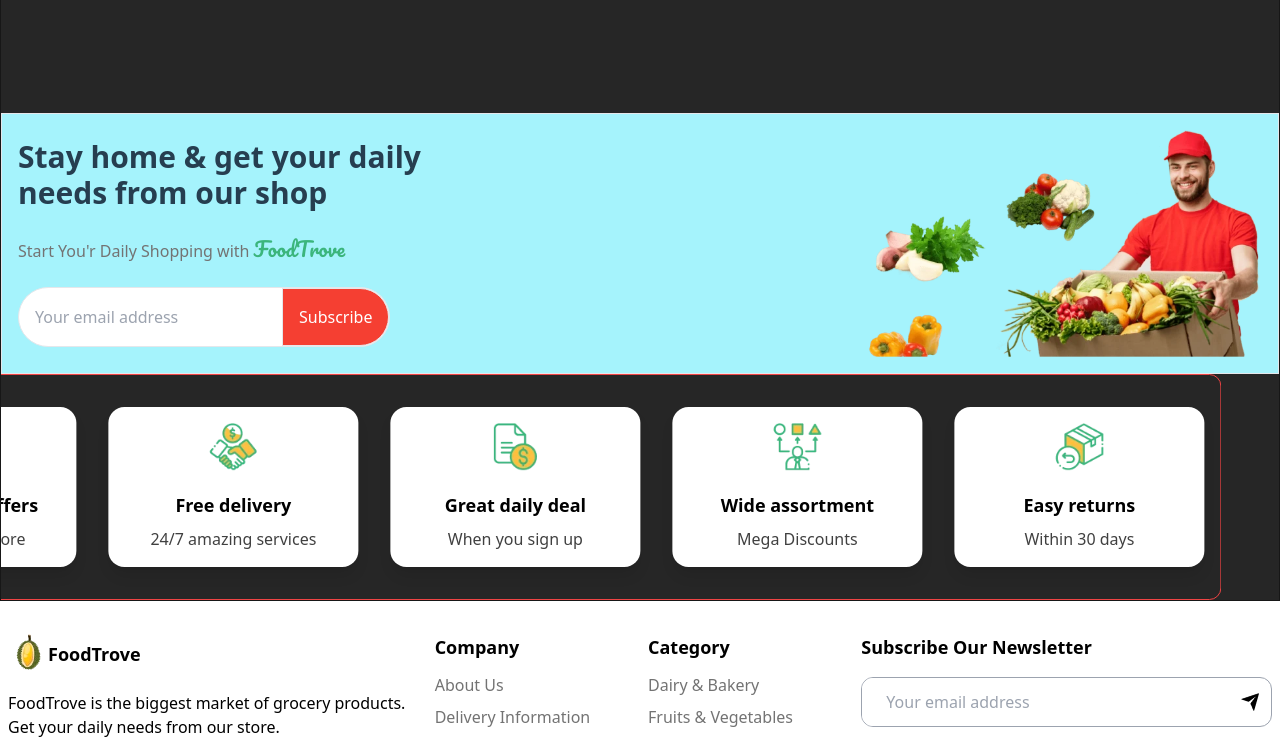
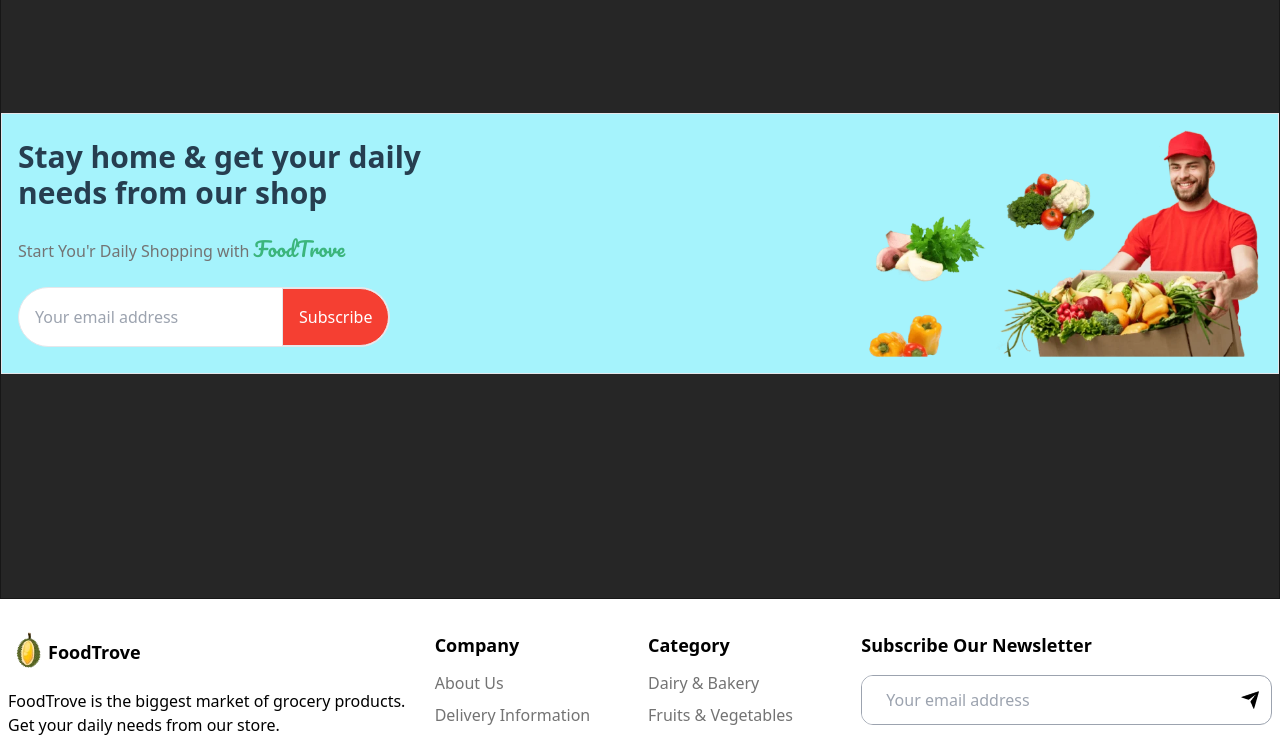
Before and after one commit to AliRazaDev27/foodtrove, a React (Vite) app: page / in a window 1280 px wide. Shown: the part 4869-5608 px from the top of the page. Built offline with nearby package versions, Linux system fonts and the light colour scheme.

Commit message:
tags infinite slider only when in viewport

```diff
--- a/src/components/ui/tags.tsx
+++ b/src/components/ui/tags.tsx
@@ -1,8 +1,33 @@
+import gsap from "gsap"
+import { useGSAP } from "@gsap/react"
+import { ScrollTrigger } from "gsap/ScrollTrigger"
 import {tags} from "../../../data"
 export function Tags(){
+    const mediaQuery = window.matchMedia("(min-width: 768px)")
+    if(mediaQuery.matches){
+        gsap.registerPlugin(useGSAP,ScrollTrigger);
+    }
+    useGSAP(() => {
+        if(!mediaQuery.matches) return
+        gsap.fromTo(".slide",
+            {x:"-100%"},
+            {
+                x:"100%",
+                duration:15,
+                ease:"none",
+                repeat:-1,
+                scrollTrigger:{
+                    trigger:".slide",
+                    toggleActions:"restart none  reverse none",
+                }
+            }
+        )
+        })
+
+
     return(
         <div className=" overflow-hidden">
-        <div className="flex flex-row flex-nowrap overflow-x-clip border border-red-500 w-max gap-8 items-center   slide    justify-evenly   px-4 py-8  rounded-xl">
+        <div className="flex flex-row flex-nowrap  w-max gap-8 items-center   slide    justify-evenly   px-4 py-8  rounded-xl">
             {tags.map((tag,index)=>(
                 <div key={index} className="flex flex-col text-center gap-4 items-center justify-between overflow-hidden shadow-lg  w-[250px] h-[160px] bg-white    item    px-4 py-4 rounded-2xl">
                     <img src={tag.image} alt="tag" className="w-12 h-12"/>
--- a/src/index.css
+++ b/src/index.css
@@ -12,32 +12,7 @@
   font-weight: 400;
   font-style: normal;
 }
-.slide{
-  animation-name: infiniteSlider;
-  animation-duration: 15s;
-  animation-iteration-count: infinite;
-  animation-timing-function: linear;
-}
-.item:hover{
-  transform: scale(1.1);
-  transition: all;
-  transition-duration: 1s;
 
-
-}
-/* // pause when hover on item  */
-.slide:hover
-{
-  animation-play-state: paused;
-}
-@keyframes infiniteSlider {
-  0%{
-    transform:translateX(-100%);
-  }
-  100%{
-    transform:translateX(100vw);
-  }
-}
 .pacifico-regular {
   font-family: "Pacifico", cursive;
   font-weight: 400;
```
